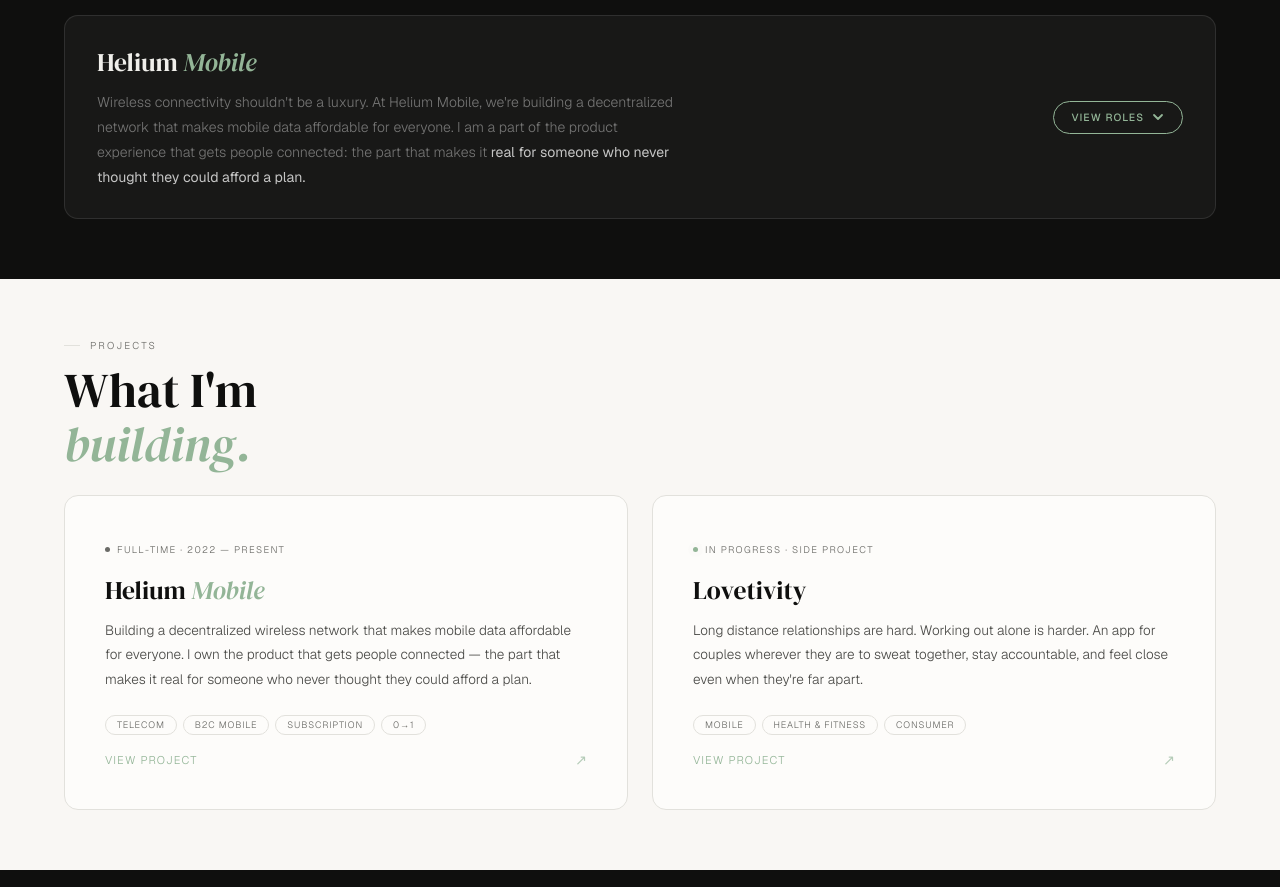
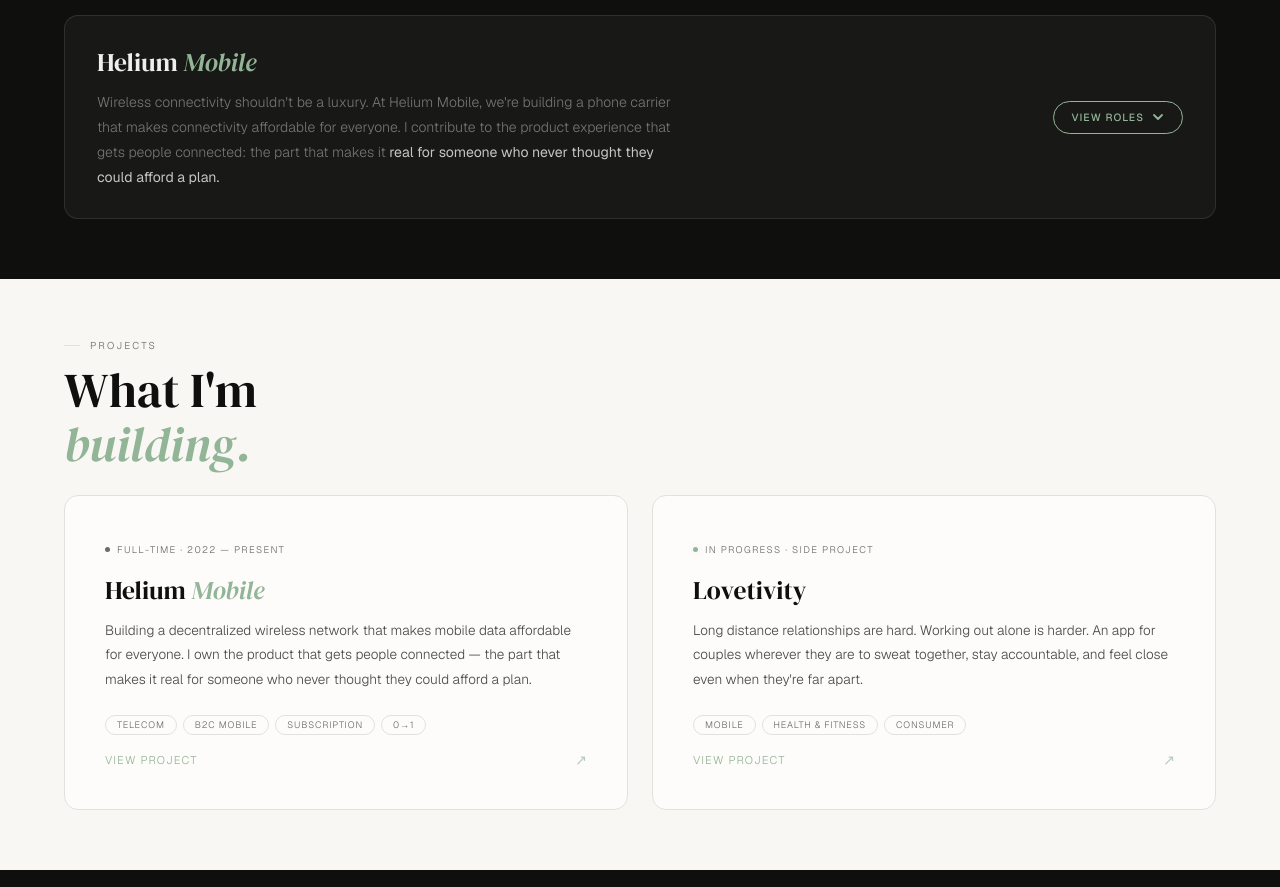
Before and after one commit to bykarishma/karishma-portfolio, a plain HTML site: page index.html in a window 1280 px wide. Shown: the part 1042-1929 px from the top of the page. Drawn offline with nearby package versions, Linux system fonts and the light colour scheme.

Commit message:
Update index.html
helium text change

```diff
--- a/index.html
+++ b/index.html
@@ -345,7 +345,7 @@
     <div class="exp-summary" onclick="toggleExp()">
       <div class="exp-summary-left">
         <p class="exp-co-name">Helium <em>Mobile</em></p>
-        <p class="exp-co-desc">Wireless connectivity shouldn't be a luxury. At Helium Mobile, we're building a decentralized network that makes mobile data affordable for everyone. I am a part of the product experience that gets people connected: the part that makes it <strong>real for someone who never thought they could afford a plan.</strong></p>
+        <p class="exp-co-desc">Wireless connectivity shouldn't be a luxury. At Helium Mobile, we're building a phone carrier that makes connectivity affordable for everyone. I contribute to the product experience that gets people connected: the part that makes it <strong>real for someone who never thought they could afford a plan.</strong></p>
       </div>
       <div class="exp-toggle">
         <span class="exp-toggle-label">View roles</span>
```
